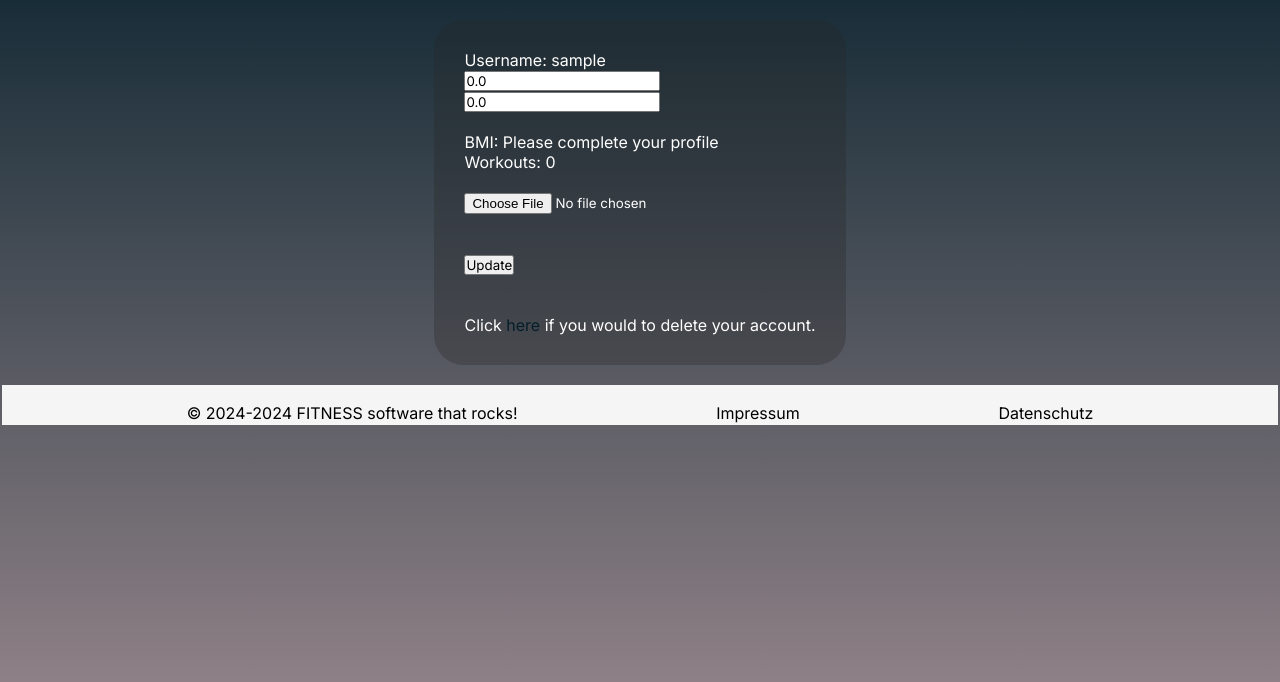
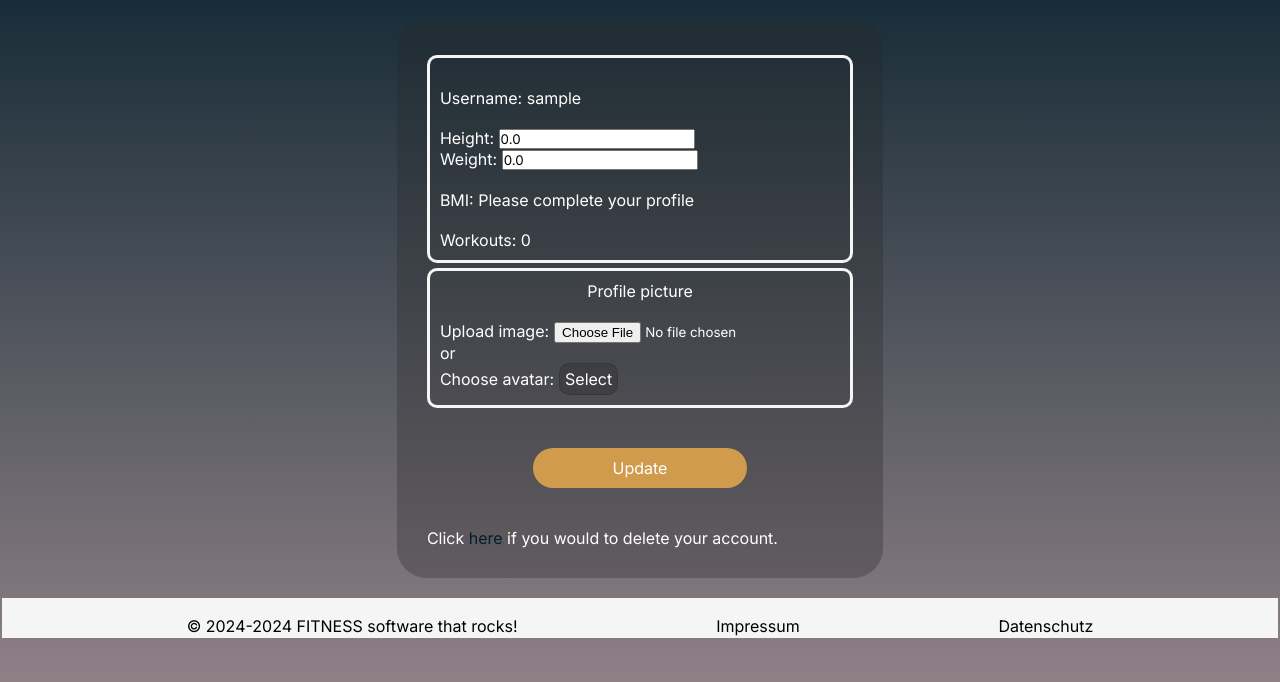
Before and after one commit to wirrexx/fit_jerk, a Django app: page /settings/ in a window 1280 px wide. Shown: the part 118-800 px from the top of the page. Run offline with Django 5.2, Linux system fonts and the light colour scheme; the visitor is signed in with stand-in values (Sample User, id 1); data comes from the database, SQL or seed files in the repository.

Commit message:
updated profile_pic form. Created Avatars to choose. JS file for settings page had to.

```diff
--- a/fj/fitness_jerk/forms.py
+++ b/fj/fitness_jerk/forms.py
@@ -14,14 +14,11 @@ class ProfileChangeForm(UserChangeForm):
         model = Members
         fields = ['height', 'weight']
 
-class PictureChangeForm(UserChangeForm):
-    #hide password change message
-    password = None
+class PictureChangeForm(forms.Form):
+    image = forms.ImageField(required=False)
     class Meta:
         model = Members
         fields = ['image']
-
-
 
 class FitUserForm(forms.Form):
     username = forms.CharField(max_length=50)
--- a/fj/fitness_jerk/static/css/styles.css
+++ b/fj/fitness_jerk/static/css/styles.css
@@ -82,7 +82,7 @@ footer {
 }
 
 .landing-page {
-    position: absolute;
+
     display: flex;
     justify-content: center;
     align-items: center;
@@ -233,6 +233,13 @@ footer {
     clear: both;
 }
 
+.hello {
+    display: flex;
+    flex-direction: row;
+    align-items: center;
+    justify-content: center;
+}
+
 .profile {
     background-color: #2929294f;
     border-radius: 30px;
@@ -241,8 +248,8 @@ footer {
 
 .profile_pic img {
     width: 150px;
-    height: 150px; /* Ensure the image is square */
-    border-radius: 15px; /* Make the image round */
+    height: 150px;
+    border-radius: 15px;
     object-fit: cover; /* Ensure the image covers the dimensions without distortion */
 }
 
@@ -610,14 +617,138 @@ button {
     padding: 30px;
 }
 
+.image_top {
+    text-align: center;
+
+}
+
+.user_details {
+    border-color: whitesmoke;
+    border-style: solid;
+    border-radius: 10px;
+    padding: 10px;
+    margin-top: 5px;
+}
+
 .profile_settings a {
     text-decoration: none;
     color:rgba(4, 30, 42, 1)
 }
 
-#image-clear_id, label{
+.update_btn {
+    display: block;
+    margin:auto;
+}
+
+.profile_img {
+    display: flex;
+}
+
+.custom-dropdown {
+    position: relative;
+    display: flex;
+    flex-direction: row;
+    align-items: center;
+    justify-content: flex-start;
+}
+
+.dropdown-checkbox {
     display: none;
 }
+
+.profile_pic_settings {
+    border-color: whitesmoke;
+    border-style: solid;
+    border-radius: 10px;
+    padding: 10px;
+    margin-top: 5px;
+}
+
+.dropdown-label {
+    padding: 5px;
+    border: 1px solid #2929294f;
+    background-color:  #2929294f;
+    cursor: pointer;
+    width: fit-content;
+    border-radius: 10px;
+    margin-left: 5px;
+}
+
+.dropdown-checkbox:checked + .dropdown-label + .dropdown-selected-avatar + .dropdown-options,
+.dropdown-label:hover + .dropdown-selected-avatar + .dropdown-options,
+.dropdown-options:hover {
+    display: block;
+}
+
+.dropdown-options {
+    display: none;
+    position: absolute;
+    top: 0;
+    left: 45%;
+    right: 0;
+    z-index: 10;
+    background-color:  #292929e5;
+    border: 1px solid  #2929294f;
+    max-height: fit-content;
+    overflow-y: auto;
+    width: fit-content;
+    border-radius: 10px;
+}
+
+.option {
+    display: flex;
+    align-items: center;
+    padding: 10px;
+    cursor: pointer;
+}
+
+.option img {
+    width: 40px;
+    height: 30px;
+    margin-right: 10px;
+    border-radius: 10px;
+}
+
+.option:hover {
+    background-color:  #7a7a7a3b;
+}
+
+.option input[type="radio"] {
+    display: none;
+}
+
+.option input[type="radio"]:checked + img {
+    outline: 2px solid #D19B4E;
+}
+
+label[for="id_image"] {
+    display: none;
+}
+
+#id_image {
+    margin-left: 5px;
+}
+
+.dropdown-selected-avatar {
+    display: flex;
+    align-items: center;
+    flex-direction: row;
+    align-content: center;
+    flex-wrap: wrap;
+    margin-left: 5px;
+}
+
+.dropdown-selected-avatar img {
+    width: 30px;
+    height: 20px;
+    margin-right: 5px;
+
+}
+
+/* .option input[type="radio"]:checked ~ .dropdown-selected-avatar img {
+    display: inline;
+} */
+
 
 /* -----------Delete page--------------- */
 
@@ -657,8 +788,6 @@ button {
 }
 
 
-
-
 /*------------------learn_more/about_us-----------*/
 .about-us-container {
     display: flex;
--- /dev/null
+++ b/fj/fitness_jerk/static/settings.js
@@ -0,0 +1,13 @@
+document.addEventListener('DOMContentLoaded', function() {
+    const options = document.querySelectorAll('.option input[type="radio"]');
+    const selectedAvatarContainer = document.getElementById('selected-avatar');
+
+    options.forEach(option => {
+        option.addEventListener('change', function() {
+            const label = option.parentElement.textContent.trim(); // Get text content excluding child elements
+            const imgSrc = option.parentElement.querySelector('img').src;
+
+            selectedAvatarContainer.innerHTML = `<img src="${imgSrc}" alt="${label}"> ${label}`;
+        });
+    });
+});
--- a/fj/fitness_jerk/templates/fitness_jerk/delete.html
+++ b/fj/fitness_jerk/templates/fitness_jerk/delete.html
@@ -10,7 +10,8 @@
     <h2>Are you sure you want to delete your account?</h2><br><br>
     <form action="" method=POST class="delete_form">
         {% csrf_token %}
-        <button class="back_profile"><a href=" {% url 'profile' %}">Back to profile</a></button><br><br>
+        <a href="{% url 'profile' %}"><button type="button" class="back_profile">Back to profile</button></a>
+        <br><br>
         <button type="submit" class="delete">Delete</button>
     </form>
     <script src="{% static 'navbar_js.js' %}"></script>
--- a/fj/fitness_jerk/templates/fitness_jerk/profile.html
+++ b/fj/fitness_jerk/templates/fitness_jerk/profile.html
@@ -12,7 +12,11 @@
     <div class="rightcolumn">
         <div class="intro">
             <div class="post">
-                <h1>Hello</h1><h1 style="text-transform: capitalize;">{{user.username}}</h1><br>
+                <div class="hello">
+                    <h1>Hello</h1>
+                    <h1 style="text-transform: capitalize; margin-left: 10px;">{{user.username}}</h1>
+                </div>
+                <br>
                 {% if posts.post %}
                 <p>{{ posts.post }}</p>
                 {% else %}
--- a/fj/fitness_jerk/templates/fitness_jerk/settings.html
+++ b/fj/fitness_jerk/templates/fitness_jerk/settings.html
@@ -7,21 +7,60 @@
 
 <div class="profile_settings">
     <form action="" method=POST enctype="multipart/form-data">
+        {% csrf_token %}
         {% if context.member.image %}
-        <img src="{{context.member.image.url}}" alt="profile-image" style="width: 300px;">
+        <div class="image_top">
+            <img class="image_top" src="{{context.member.image.url}}" alt="profile-image" style="width: 300px; border-radius: 10px;">
+        </div>
         {% endif %}
-        <p>Username: {{ user.username }}</p>
-        {% csrf_token %}
-        {{ profile_form.as_p }}
-        <br>
-        <p>BMI: {{ context.BMI }}</p>
-        <p>Workouts: {{ context.member.progress }}</p><br>
-        {% csrf_token %}
-        {{ profile_pic.as_p }}
+        <div class="user_details">
+            <br>
+            <p>Username: {{ user.username }}</p>
+            <br>
+            {{ profile_form.as_p }}
+            <br>
+            <p>BMI: {{ context.BMI }}</p>
+            <br>
+            <p>Workouts: {{ context.member.progress }}</p>
+        </div>
+        <div class="profile_pic_settings">
+            <p style="text-align: center;">Profile picture</p><br>
+            <div class="profile_img">
+                <label for="profile_img">Upload image:</label>
+                {{ profile_pic.as_p }}
+            </div>
+            <p>or</p>
+            <div class="custom-dropdown">
+                <label for="avatar-dropdown">Choose avatar:</label>
+                <input type="checkbox" id="avatar-dropdown" class="dropdown-checkbox">
+                <label for="avatar-dropdown" class="dropdown-label">Select</label>
+                <div class="dropdown-selected-avatar" id="selected-avatar"></div>
+                <div class="dropdown-options">
+                    <label class="option">
+                        <input type="radio" name="avatar" value="batman">
+                        <img src="{% static 'static/batman.jpeg' %}" alt="Batman">
+                        Batman
+                    </label>
+                    <label class="option">
+                        <input type="radio" name="avatar" value="catwoman">
+                        <img src="{% static 'static/catwoman-lego.png' %}" alt="Cat Woman">
+                        Cat Woman
+                    </label>
+                    <label class="option">
+                        <input type="radio" name="avatar" value="superman">
+                        <img src="{% static 'static/superman_lego.jpeg' %}" alt="Superman">
+                        Superman
+                    </label>
+                    <label class="option">
+                        <input type="radio" name="avatar" value="wonderwoman">
+                        <img src="{% static 'static/wonderwoman_lego.jpg' %}" alt="Wonder Woman">
+                        Wonder Woman
+                    </label>
+                </div>
+            </div>
+        </div>
         <br><br>
-        <div class="submit-btn">
-            <input type="submit" value="Update">
-        </div>
+        <button type="submit" class="update_btn" style="display: flex; align-items: center; justify-content: center;">Update</button>
         <br><br>
         <p>Click <a href="{% url 'delete' %}">here</a> if you would to delete your account.</p>
     </form>
@@ -30,5 +69,6 @@
 
 
 <script src="{% static 'navbar_js.js' %}"></script>
+<script src="{% static 'settings.js' %}"></script>
 
 {% endblock %}
--- a/fj/fitness_jerk/views.py
+++ b/fj/fitness_jerk/views.py
@@ -148,12 +148,35 @@ def settings_view(request):
     user = request.user
     member_info = Members.objects.get(user=user)
     profile_form = ProfileChangeForm(request.POST or None, instance=member_info)
-    profile_pic = PictureChangeForm(request.POST or None, request.FILES, instance=member_info)
-    if profile_form.is_valid() and profile_pic.is_valid():
-        profile_form.save()
-        profile_pic.save()
-        messages.success(request, "Profile updated successfully")
-        return redirect('profile')
+    profile_pic = PictureChangeForm(request.POST or None, request.FILES)
+
+    if request.method == 'POST':
+        avatar = request.POST.get('avatar')  # Retrieve selected avatar option
+
+        if profile_form.is_valid() and profile_pic.is_valid():
+            profile_form.save()
+
+            image = profile_pic.cleaned_data['image']
+
+            if image:
+                member_info.image = image
+                member_info.save()
+
+            if avatar:
+                if avatar == 'batman':
+                    member_info.image = 'static/batman.jpeg'
+                if avatar == 'catwoman':
+                    member_info.image = 'static/catwoman-lego.png'
+                if avatar == 'superman':
+                    member_info.image = 'static/superman_lego.jpeg'
+                if avatar == 'wonderwoman':
+                    member_info.image = 'static/wonderwoman_lego.jpg'
+
+                member_info.save()
+
+            messages.success(request, "Profile updated successfully")
+            return redirect('profile')
+
     BMI = user.members.bmi
     if BMI == 0:
         BMI = "Please complete your profile"
```
Also changed, not shown: fj/fitness_jerk/static/static/2023-10-27-141054_0HtjRxz.jpg (added), fj/fitness_jerk/static/static/2023-10-27-141054_FdqBzxk.jpg (added), fj/fitness_jerk/static/static/2023-10-27-141054_IjV6e3a.jpg (added), fj/fitness_jerk/static/static/2024-05-08-114512_EFDGRt1.jpg (added), fj/fitness_jerk/static/static/batman.jpeg (added), fj/fitness_jerk/static/static/batman.jpg (added), fj/fitness_jerk/static/static/catwoman-lego.png (added), fj/fitness_jerk/static/static/catwoman.jpeg (added), fj/fitness_jerk/static/static/superman_lego.jpeg (added), fj/fitness_jerk/static/static/wonderwoman_lego.jpg (added).
